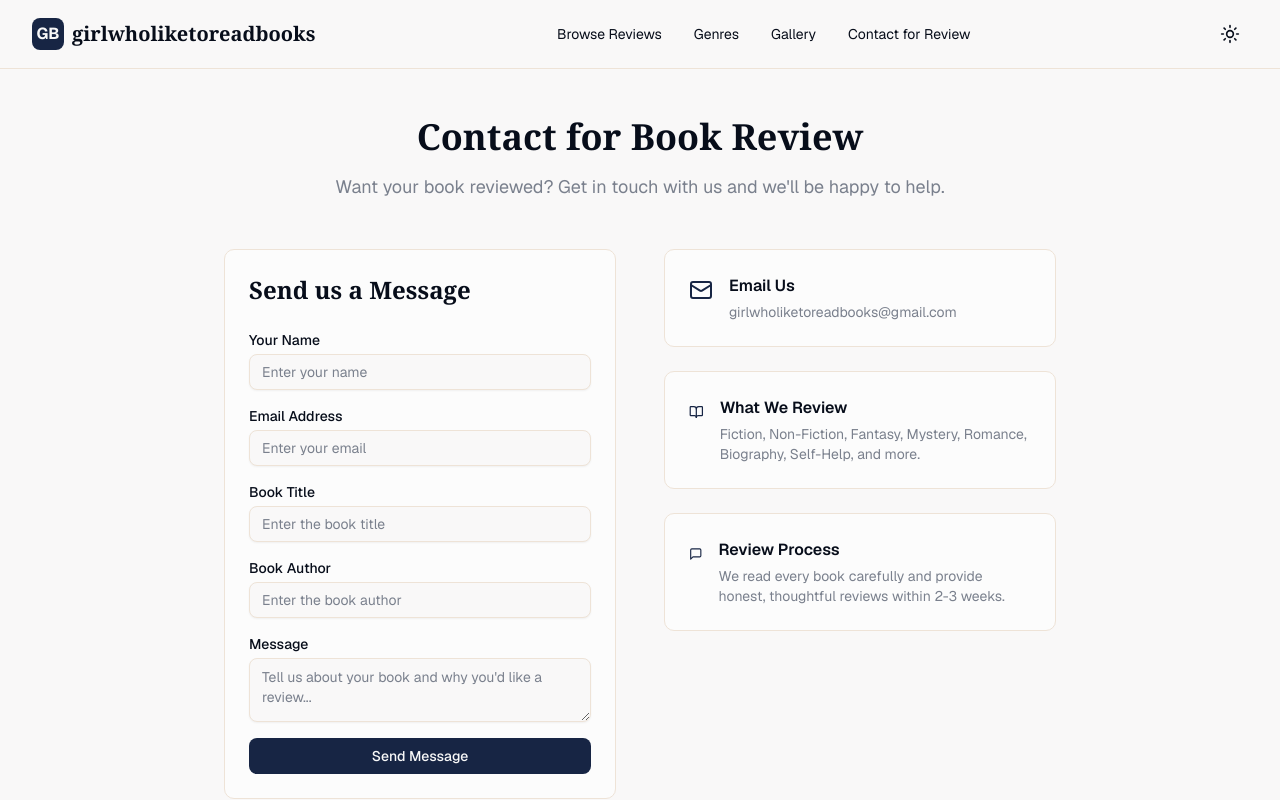
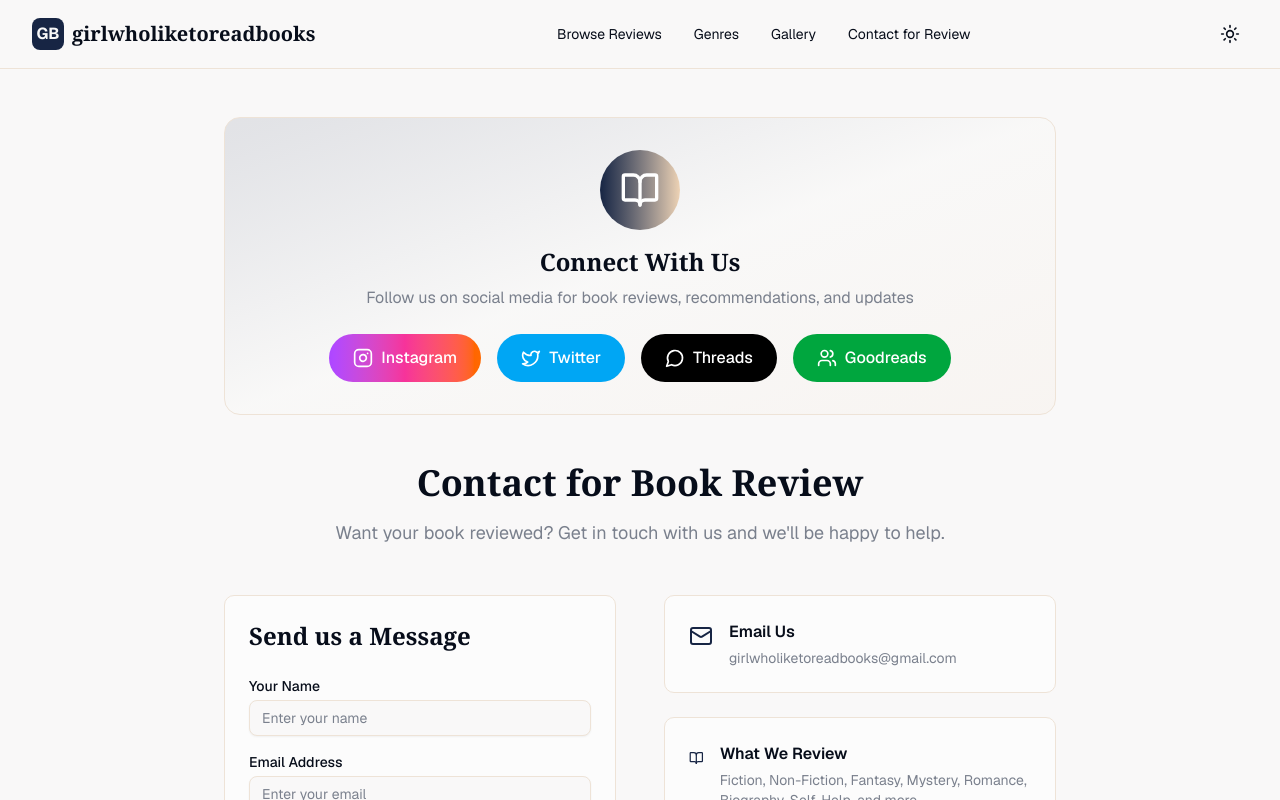
Before and after one commit to kuchbhirakhlo/girlwholiketoreadbooks-new, a Next.js app: page /contact in a window 1280 px wide. Shown: the top 800 px of the page. Built offline with nearby package versions, Linux system fonts and the light colour scheme; no server answers.

Commit message:
contactpage

```diff
--- a/app/contact/page.tsx
+++ b/app/contact/page.tsx
@@ -1,10 +1,12 @@
 'use client';
+
+import Link from 'next/link';
 
 import Header from '@/components/header';
 import { Button } from '@/components/ui/button';
 import { Input } from '@/components/ui/input';
 import { Textarea } from '@/components/ui/textarea';
-import { Mail, BookOpen, MessageSquare } from 'lucide-react';
+import { Mail, BookOpen, MessageSquare, Instagram, Twitter, Globe, Users, MessageCircle } from 'lucide-react';
 
 export default function ContactPage() {
   return (
@@ -12,6 +14,59 @@ export default function ContactPage() {
       <Header />
 
       <main className="max-w-4xl mx-auto px-4 md:px-8 py-12">
+        {/* Linktree-style Social Links */}
+        <div className="mb-12">
+          <div className="bg-gradient-to-br from-primary/10 via-background to-secondary/10 border border-border rounded-2xl p-8 text-center">
+            <div className="w-20 h-20 mx-auto mb-4 rounded-full bg-gradient-to-r from-primary to-secondary flex items-center justify-center">
+              <BookOpen className="w-10 h-10 text-white" />
+            </div>
+            <h2 className="font-serif text-2xl font-bold text-foreground mb-2">
+              Connect With Us
+            </h2>
+            <p className="text-muted-foreground mb-6">
+              Follow us on social media for book reviews, recommendations, and updates
+            </p>
+            <div className="flex md:flex-row flex-col justify-center gap-4">
+              <Link
+                href="https://instagram.com/girlwholiketoreadbooks"
+                target="_blank"
+                rel="noopener noreferrer"
+                className="flex items-center gap-2 px-6 py-3 bg-gradient-to-r from-purple-500 via-pink-500 to-orange-500 text-white rounded-full hover:opacity-90 transition-opacity font-medium"
+              >
+                <Instagram className="w-5 h-5" />
+                <span>Instagram</span>
+              </Link>
+              <Link
+                href="https://x.com/gwltoreadbooks"
+                target="_blank"
+                rel="noopener noreferrer"
+                className="flex items-center gap-2 px-6 py-3 bg-sky-500 text-white rounded-full hover:opacity-90 transition-opacity font-medium"
+              >
+                <Twitter className="w-5 h-5" />
+                <span>Twitter</span>
+              </Link>
+              <Link
+                href="https://threads.com/girlwholiketoreadbooks"
+                target="_blank"
+                rel="noopener noreferrer"
+                className="flex items-center gap-2 px-6 py-3 bg-black text-white rounded-full hover:opacity-90 transition-opacity font-medium"
+              >
+                <MessageCircle className="w-5 h-5" />
+                <span>Threads</span>
+              </Link>
+              <Link
+                href="https://goodreads.com/girlwholiketoreadbooks"
+                target="_blank"
+                rel="noopener noreferrer"
+                className="flex items-center gap-2 px-6 py-3 bg-green-600 text-white rounded-full hover:opacity-90 transition-opacity font-medium"
+              >
+                <Users className="w-5 h-5" />
+                <span>Goodreads</span>
+              </Link>
+            </div>
+          </div>
+        </div>
+
         {/* Page Header */}
         <div className="text-center mb-12">
           <h1 className="font-serif text-4xl font-bold text-foreground mb-4">
--- a/components/review-card.tsx
+++ b/components/review-card.tsx
@@ -78,7 +78,7 @@ export default function ReviewCard({
             )}
             <div className="flex-1 min-w-0 relative">
               <h3 className="font-serif font-bold text-foreground line-clamp-2">{title}</h3>
-              <p className="text-sm text-muted-foreground">by {author}</p>
+              <p className="text-sm text-muted-foreground">by Priya Singh</p>
               <div className="flex items-center gap-2 mt-2">
                 <button
                   onClick={handleGenreClick}
```
